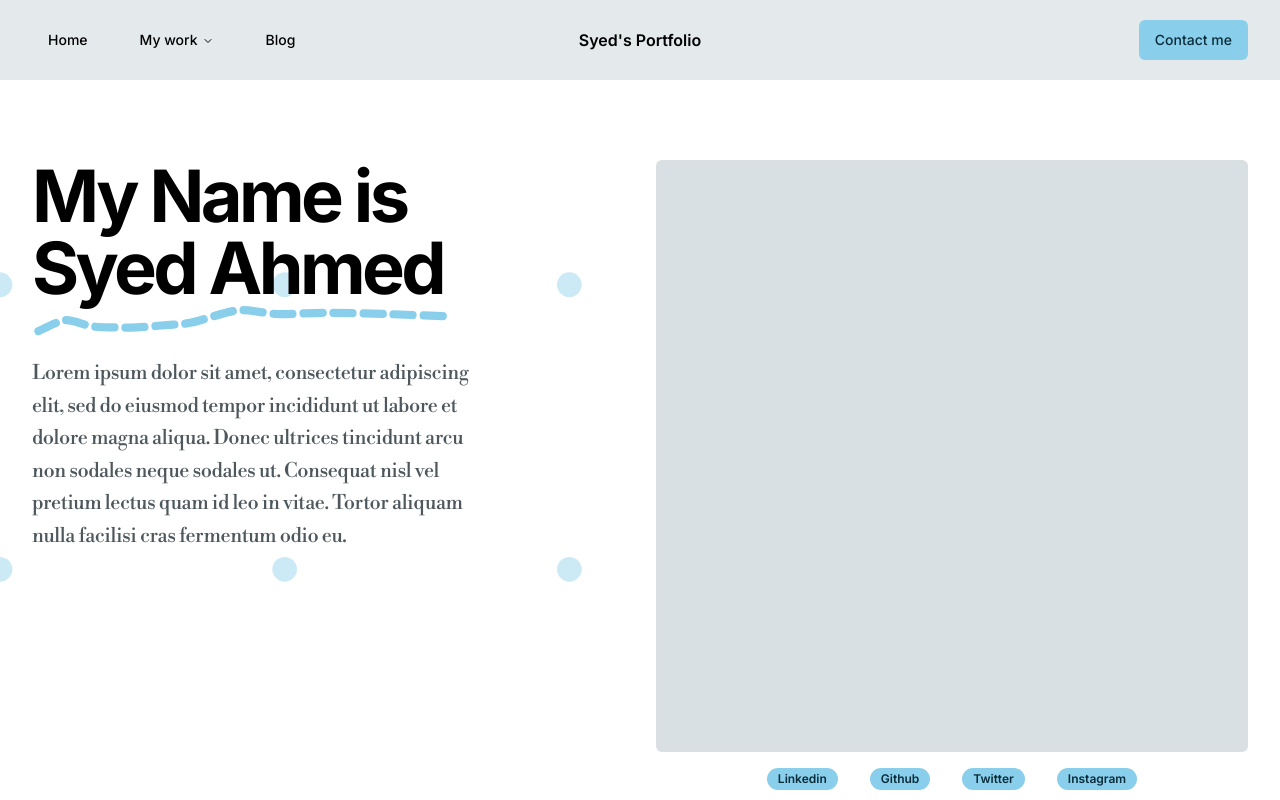
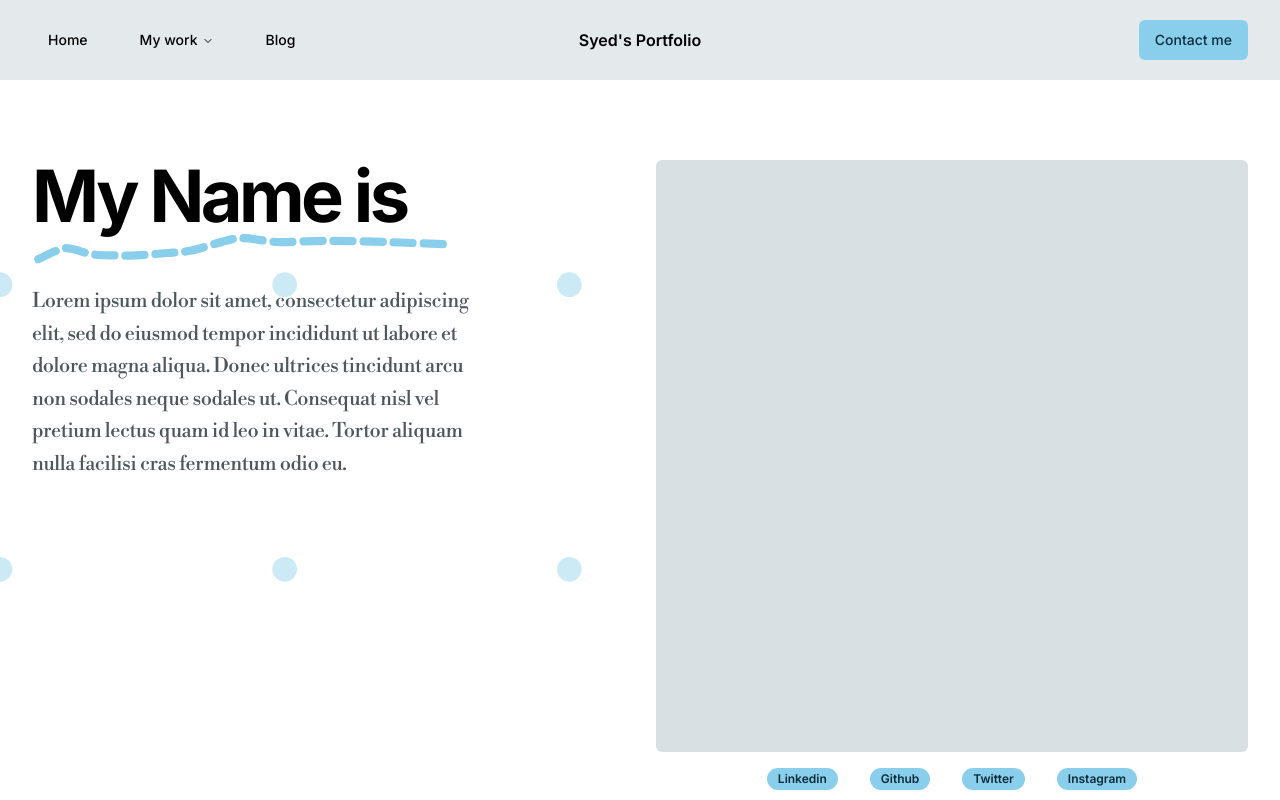
Before and after one commit to Syed-Ahmed02/portfolio, a Next.js app: page / in a window 1280 px wide. Shown: the top 800 px of the page. Built offline with nearby package versions, Linux system fonts and the light colour scheme.

Commit message:
edited svgs

```diff
--- a/src/components/Hero.tsx
+++ b/src/components/Hero.tsx
@@ -8,7 +8,7 @@ export const Hero = () => (
                 <div className="flex gap-4 flex-col">
                     <div className="flex gap-4 flex-col">
                         <h1 className="text-5xl md:text-7xl max-w-lg tracking-tighter text-left font-bold">
-                            My Name is <span className="h-10">Syed Ahmed <Handdrawn_underline /></span>
+                            My Name is <span className="h-10"> <Handdrawn_underline /></span>
 
                         </h1>
                         <div className="text-xl leading-relaxed tracking-tight text-muted-foreground max-w-md text-left font-normal font-bodnoi">
--- a/src/components/svgs.tsx
+++ b/src/components/svgs.tsx
@@ -12,7 +12,7 @@ function Handdrawn_underline({
             xmlns="http://www.w3.org/2000/svg"
             className={cn("", className)}
             {...props}
-            viewBox="20 16 375 28">
+            viewBox="20 16 375 28" preserveAspectRatio="none">
             <path
                 fill="none"
                 stroke="hsl(197 71% 73%)"
```
